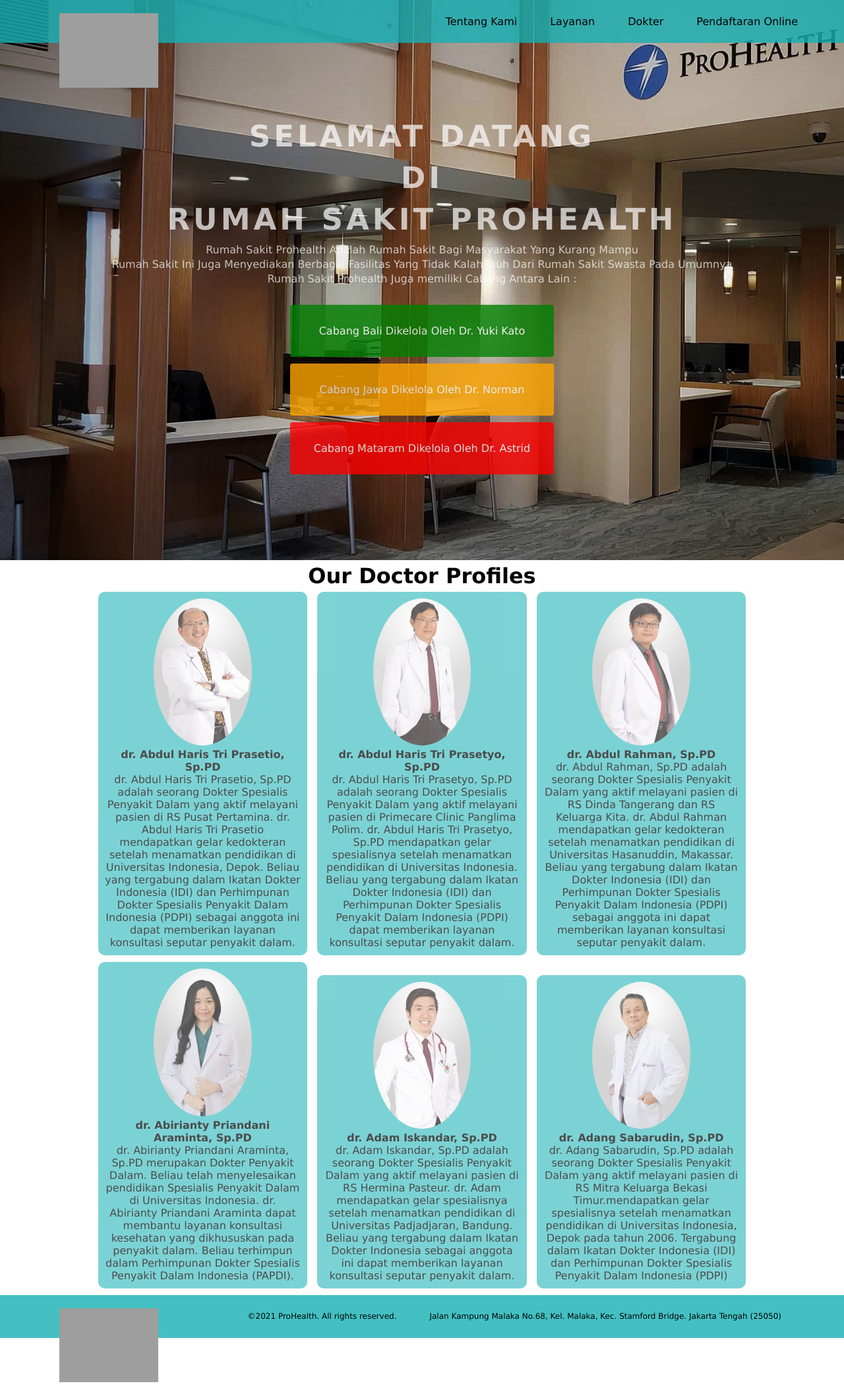
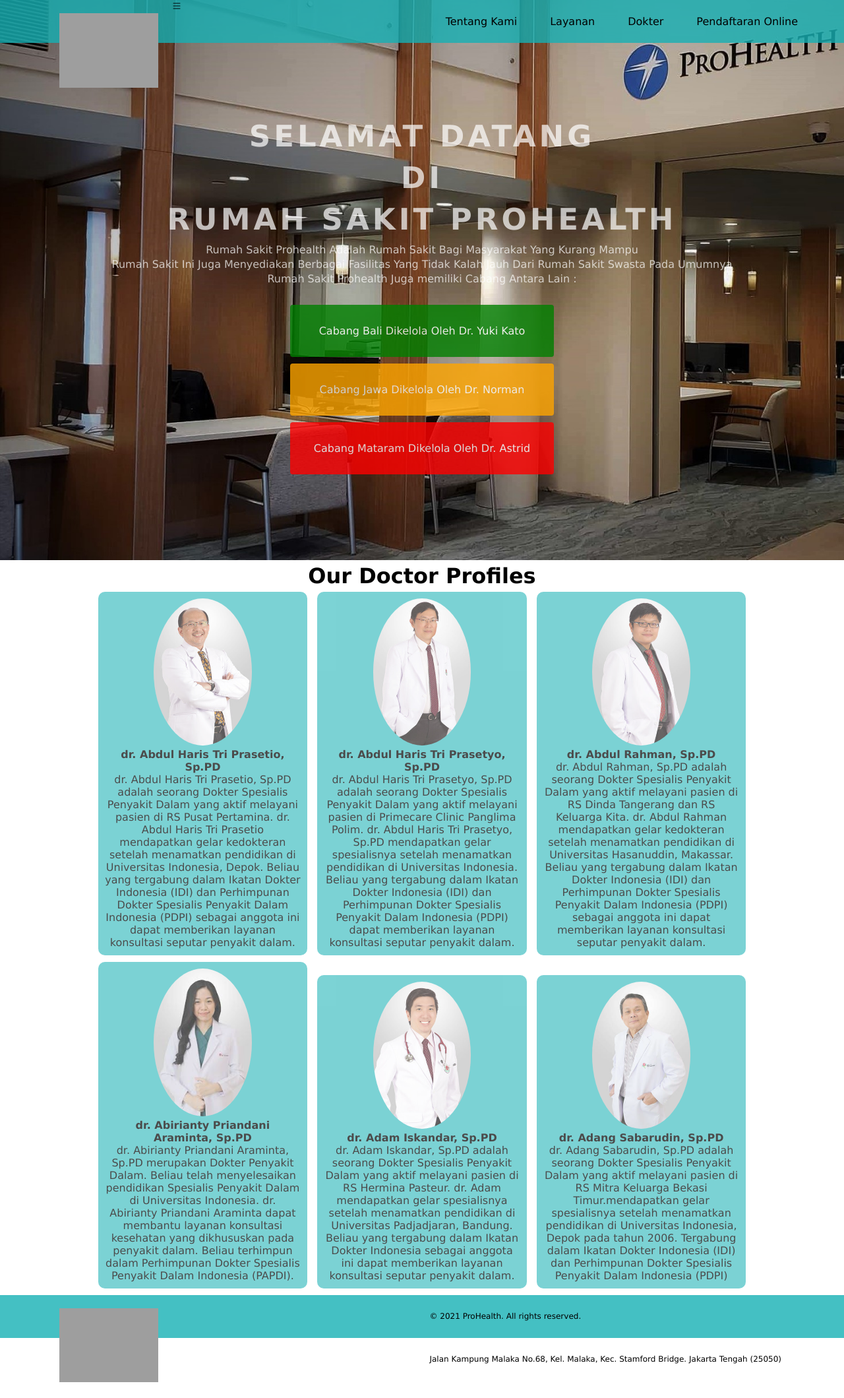
Before and after one commit to ibnuadam/ibnuadam.github.io, a plain HTML site: page index.html in a window 1280 px wide. Shown: the whole page at 66% size. Drawn offline with nearby package versions, Linux system fonts and the light colour scheme; grey boxes are pictures that could not be loaded.

Commit message:
Merapikan HTML

```diff
--- a/index.html
+++ b/index.html
@@ -6,15 +6,16 @@
     <title>Team 7</title>
     <link rel="stylesheet" href="stylesheet.css">
     <link rel="stylesheet" href="responsive.css">
-    <link rel="stylesheet" href="//maxcdn.bootstrapcdn.com/font-awesome/4.5.0/css/font-awesome.min.css">
+    <link rel="stylesheet" href="https://cdn.jsdelivr.net/npm/bootstrap-icons@1.5.0/font/bootstrap-icons.css">
+  </head>
   </head>
   <body>
-
     <header>
       <div class="container">
       <div class="header-left">
         <img class="logo" src="https://www.prohealthcare.org/imgs/ProHealth-Care_logo.svg">
       </div>
+      <i class="bi bi-list"></i>
         <div class="header-right">
           <a href="#">Tentang Kami</a>
           <a href="#">Layanan</a>
@@ -52,48 +53,42 @@
                     <img src="image/1.jpg">
                   <p><b>dr. Abdul Haris Tri Prasetio, Sp.PD</b></p>
                 </div>
-                <p class="person-description">dr. Abdul Haris Tri Prasetio, Sp.PD adalah seorang Dokter Spesialis Penyakit Dalam yang aktif melayani pasien di RS Pusat Pertamina. dr. Abdul Haris Tri Prasetio mendapatkan gelar kedokteran setelah menamatkan pendidikan di Universitas Indonesia, Depok.
-Beliau yang tergabung dalam Ikatan Dokter Indonesia (IDI) dan Perhimpunan Dokter Spesialis Penyakit Dalam Indonesia (PDPI) sebagai anggota ini dapat memberikan layanan konsultasi seputar penyakit dalam.</p>
+                <p class="person-description">dr. Abdul Haris Tri Prasetio, Sp.PD adalah seorang Dokter Spesialis Penyakit Dalam yang aktif melayani pasien di RS Pusat Pertamina. dr. Abdul Haris Tri Prasetio mendapatkan gelar kedokteran setelah menamatkan pendidikan di Universitas Indonesia, Depok. Beliau yang tergabung dalam Ikatan Dokter Indonesia (IDI) dan Perhimpunan Dokter Spesialis Penyakit Dalam Indonesia (PDPI) sebagai anggota ini dapat memberikan layanan konsultasi seputar penyakit dalam.</p>
             </div>
             <div class="person">
                 <div class="person-photo">
                     <img src="image/2.jpg">
                   <p><b>dr. Abdul Haris Tri Prasetyo, Sp.PD</b></p>
                 </div>
-                <p class="person-description">dr. Abdul Haris Tri Prasetyo, Sp.PD adalah seorang Dokter Spesialis Penyakit Dalam yang aktif melayani pasien di Primecare Clinic Panglima Polim. dr. Abdul Haris Tri Prasetyo, Sp.PD mendapatkan gelar spesialisnya setelah menamatkan pendidikan di Universitas Indonesia.
-Beliau yang tergabung dalam Ikatan Dokter Indonesia (IDI) dan Perhimpunan Dokter Spesialis Penyakit Dalam Indonesia (PDPI) dapat memberikan layanan konsultasi seputar penyakit dalam.</p>
+                <p class="person-description">dr. Abdul Haris Tri Prasetyo, Sp.PD adalah seorang Dokter Spesialis Penyakit Dalam yang aktif melayani pasien di Primecare Clinic Panglima Polim. dr. Abdul Haris Tri Prasetyo, Sp.PD mendapatkan gelar spesialisnya setelah menamatkan pendidikan di Universitas Indonesia. Beliau yang tergabung dalam Ikatan Dokter Indonesia (IDI) dan Perhimpunan Dokter Spesialis Penyakit Dalam Indonesia (PDPI) dapat memberikan layanan konsultasi seputar penyakit dalam.</p>
             </div>
             <div class="person">
                 <div class="person-photo">
                     <img src="image/3.jpg">
                   <p><b>dr. Abdul Rahman, Sp.PD</b></p>
                 </div>
-                <p class="person-description">dr. Abdul Rahman, Sp.PD adalah seorang Dokter Spesialis Penyakit Dalam yang aktif melayani pasien di RS Dinda Tangerang dan RS Keluarga Kita. dr. Abdul Rahman mendapatkan gelar kedokteran setelah menamatkan pendidikan di Universitas Hasanuddin, Makassar.
-Beliau yang tergabung dalam Ikatan Dokter Indonesia (IDI) dan Perhimpunan Dokter Spesialis Penyakit Dalam Indonesia (PDPI) sebagai anggota ini dapat memberikan layanan konsultasi seputar penyakit dalam.</p>
+                <p class="person-description">dr. Abdul Rahman, Sp.PD adalah seorang Dokter Spesialis Penyakit Dalam yang aktif melayani pasien di RS Dinda Tangerang dan RS Keluarga Kita. dr. Abdul Rahman mendapatkan gelar kedokteran setelah menamatkan pendidikan di Universitas Hasanuddin, Makassar. Beliau yang tergabung dalam Ikatan Dokter Indonesia (IDI) dan Perhimpunan Dokter Spesialis Penyakit Dalam Indonesia (PDPI) sebagai anggota ini dapat memberikan layanan konsultasi seputar penyakit dalam.</p>
             </div>
             <div class="person">
                 <div class="person-photo">
                     <img src="image/4.jpg">
                   <p><b>dr. Abirianty Priandani Araminta, Sp.PD</b></p>
                 </div>
-                <p class="person-description">dr. Abirianty Priandani Araminta, Sp.PD merupakan Dokter Penyakit Dalam. Beliau telah menyelesaikan pendidikan Spesialis Penyakit Dalam di Universitas Indonesia.
-dr. Abirianty Priandani Araminta dapat membantu layanan konsultasi kesehatan yang dikhususkan pada penyakit dalam. Beliau terhimpun dalam Perhimpunan Dokter Spesialis Penyakit Dalam Indonesia (PAPDI).</p>
+                <p class="person-description">dr. Abirianty Priandani Araminta, Sp.PD merupakan Dokter Penyakit Dalam. Beliau telah menyelesaikan pendidikan Spesialis Penyakit Dalam di Universitas Indonesia. dr. Abirianty Priandani Araminta dapat membantu layanan konsultasi kesehatan yang dikhususkan pada penyakit dalam. Beliau terhimpun dalam Perhimpunan Dokter Spesialis Penyakit Dalam Indonesia (PAPDI).</p>
             </div>
             <div class="person">
                 <div class="person-photo">
                     <img src="image/5.jpg">
                   <p><b>dr. Adam Iskandar, Sp.PD</b></p>
                 </div>
-                <p class="person-description">dr. Adam Iskandar, Sp.PD adalah seorang Dokter Spesialis Penyakit Dalam yang aktif melayani pasien di RS Hermina Pasteur. dr. Adam mendapatkan gelar spesialisnya setelah menamatkan pendidikan di Universitas Padjadjaran, Bandung.
-Beliau yang tergabung dalam Ikatan Dokter Indonesia sebagai anggota ini dapat memberikan layanan konsultasi seputar penyakit dalam.</p>
+                <p class="person-description">dr. Adam Iskandar, Sp.PD adalah seorang Dokter Spesialis Penyakit Dalam yang aktif melayani pasien di RS Hermina Pasteur. dr. Adam mendapatkan gelar spesialisnya setelah menamatkan pendidikan di Universitas Padjadjaran, Bandung. Beliau yang tergabung dalam Ikatan Dokter Indonesia sebagai anggota ini dapat memberikan layanan konsultasi seputar penyakit dalam.</p>
             </div>
             <div class="person">
                 <div class="person-photo">
                     <img src="image/6.jpg">
                   <p><b>dr. Adang Sabarudin, Sp.PD</b></p>
                 </div>
-                <p class="person-description">dr. Adang Sabarudin, Sp.PD adalah seorang Dokter Spesialis Penyakit Dalam yang aktif melayani pasien di RS Mitra Keluarga Bekasi Timur.mendapatkan gelar spesialisnya setelah menamatkan pendidikan di Universitas Indonesia, Depok pada tahun 2006.
-Tergabung dalam Ikatan Dokter Indonesia (IDI) dan Perhimpunan Dokter Spesialis Penyakit Dalam Indonesia (PDPI)</p>
+                <p class="person-description">dr. Adang Sabarudin, Sp.PD adalah seorang Dokter Spesialis Penyakit Dalam yang aktif melayani pasien di RS Mitra Keluarga Bekasi Timur.mendapatkan gelar spesialisnya setelah menamatkan pendidikan di Universitas Indonesia, Depok pada tahun 2006. Tergabung dalam Ikatan Dokter Indonesia (IDI) dan Perhimpunan Dokter Spesialis Penyakit Dalam Indonesia (PDPI)</p>
             </div>
         </div>
     </div>
@@ -103,11 +98,9 @@ Tergabung dalam Ikatan Dokter Indonesia (IDI) dan Perhimpunan Dokter Spesialis P
         <div class="footer-left">
           <img class="logo" src="https://www.prohealthcare.org/imgs/ProHealth-Care_logo.svg">
         </div>
-          <div class="footer-center">
+        <div class="footer-right">
+          <p>&copy; 2021 ProHealth. All rights reserved.</p>
           <p> Jalan Kampung Malaka No.68, Kel. Malaka, Kec. Stamford Bridge. Jakarta Tengah (25050) </p>
-        </div>
-        <div class="footer-right">
-          <p>©2021 ProHealth. All rights reserved.</p>
         </div>
       </div>
     </footer>
```
Lines whose indentation alone changed are shown as unchanged.
